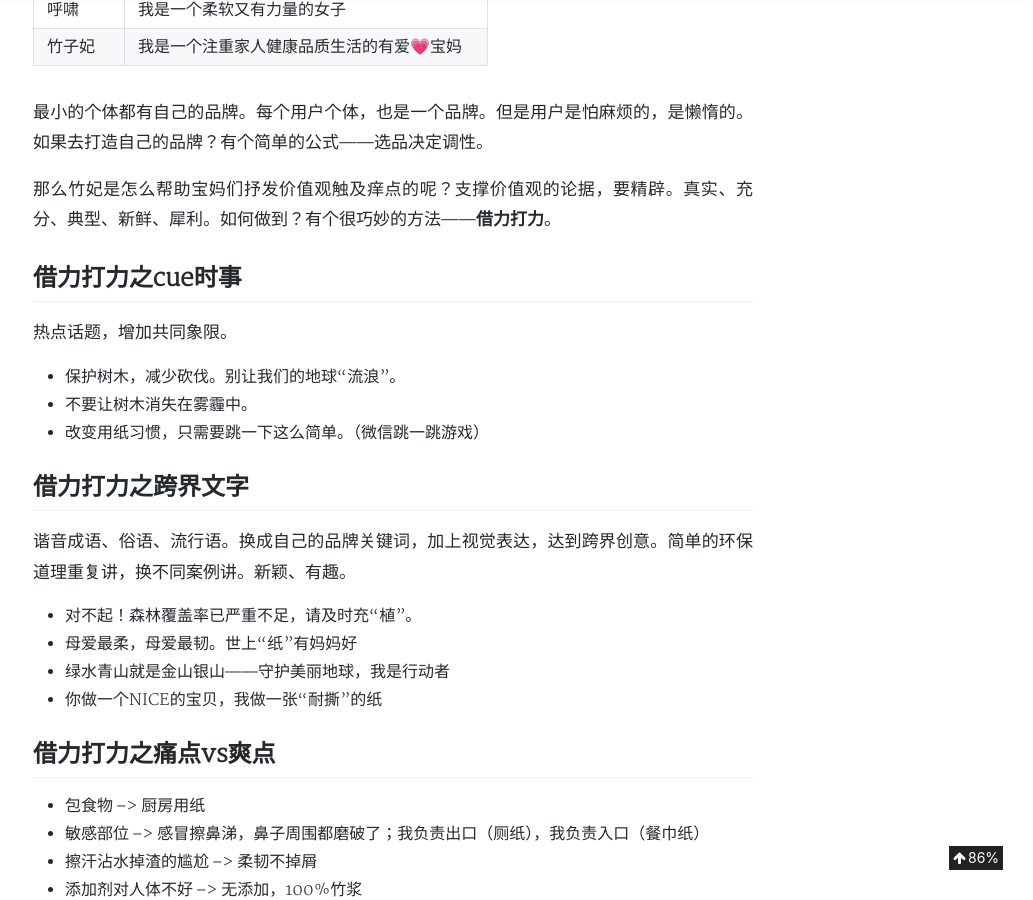
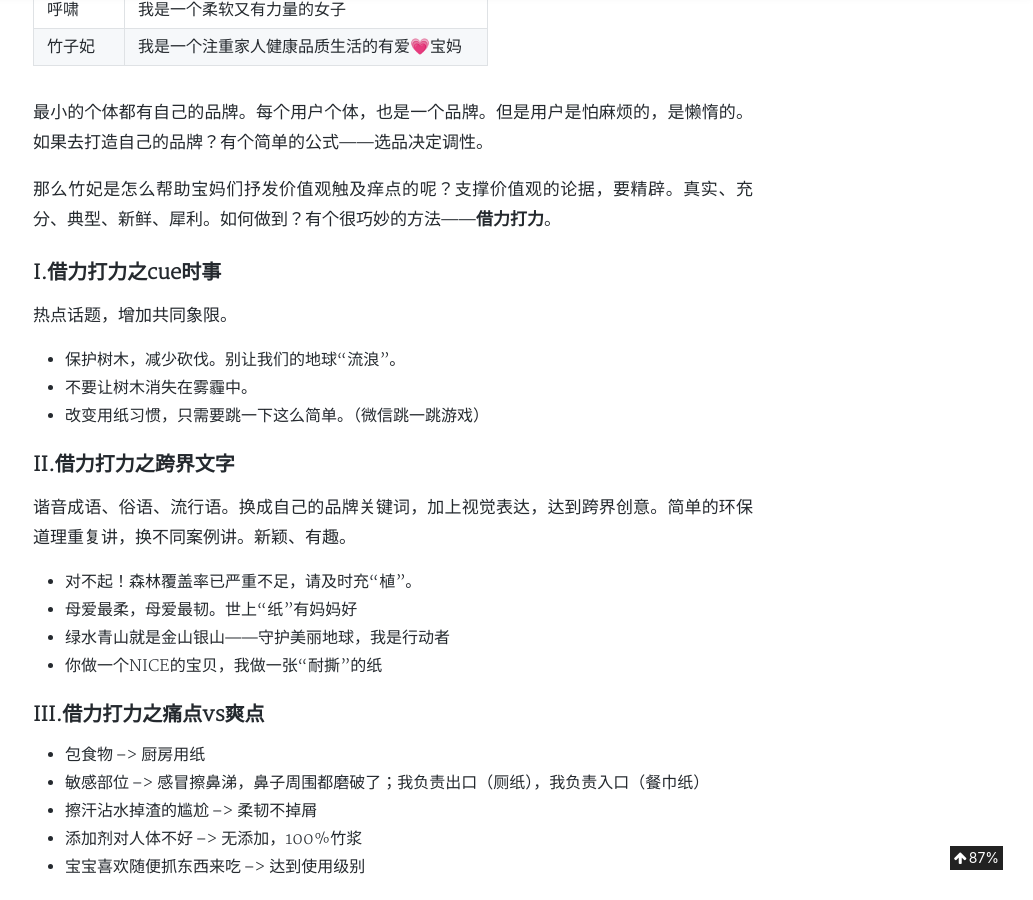
Before and after one commit to aJiea/ajiea.github.io, a Jekyll site: the page built from _posts/2019-04-23-ProductValue.md, in a window 1280 px wide and 900 px high, scrolled down 3868 px. Shown: the whole window, without its empty margins (247-1280 px from the left). Built offline with Jekyll 4.4.1, drawn with Linux system fonts in a browser that asks for light colours; nearby versions of some CDN libraries; comment, search, counter and statistics services are not loaded; a style sheet for code colours, icons or effects is not loaded.

Commit message:
Update 2019-04-23-ProductValue.md

```diff
--- a/_posts/2019-04-23-ProductValue.md
+++ b/_posts/2019-04-23-ProductValue.md
@@ -135,14 +135,14 @@ categories: 'WRITING'
 
 那么竹妃是怎么帮助宝妈们抒发价值观触及痒点的呢？支撑价值观的论据，要精辟。真实、充分、典型、新鲜、犀利。如何做到？有个很巧妙的方法——**借力打力**。
 
-## 借力打力之cue时事
+### I.借力打力之cue时事
 
 热点话题，增加共同象限。
 - 保护树木，减少砍伐。别让我们的地球“流浪”。
 - 不要让树木消失在雾霾中。
 - 改变用纸习惯，只需要跳一下这么简单。（微信跳一跳游戏）
 
-## 借力打力之跨界文字
+### II.借力打力之跨界文字
 
 谐音成语、俗语、流行语。换成自己的品牌关键词，加上视觉表达，达到跨界创意。简单的环保道理重复讲，换不同案例讲。新颖、有趣。
 - 对不起！森林覆盖率已严重不足，请及时充“植”。
@@ -151,7 +151,7 @@ categories: 'WRITING'
 - 你做一个NICE的宝贝，我做一张“耐撕”的纸
 
 
-## 借力打力之痛点vs爽点
+### III.借力打力之痛点vs爽点
 
 - 包食物 --> 厨房用纸
 - 敏感部位 --> 感冒擦鼻涕，鼻子周围都磨破了；我负责出口（厕纸），我负责入口（餐巾纸）
```
